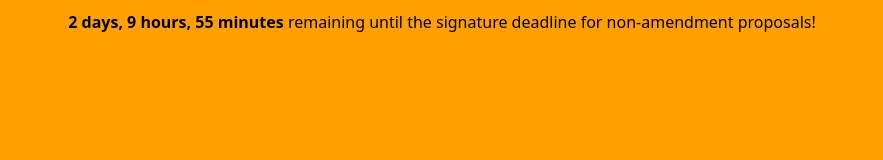
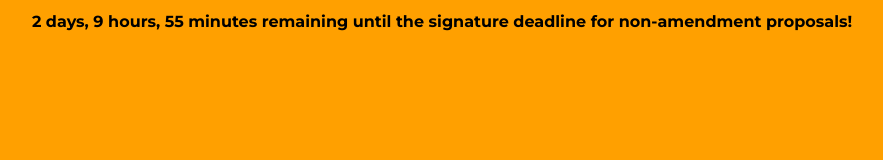
Before and after one commit to dsa-ntc/convention-countdown-banner, a plain HTML site: page index.html in a window 1280 px wide. Shown: the whole page, without its empty margins (198-1081 px from the left). Drawn offline with Linux system fonts and the light colour scheme.

Commit message:
Update index.html

```diff
--- a/index.html
+++ b/index.html
@@ -3,92 +3,198 @@
 <head>
     <meta charset="UTF-8">
     <meta name="viewport" content="width=device-width, initial-scale=1.0">
-    <title>Countdown Banner</title>
+    <title>countdown banner</title>
+    <link rel="preconnect" href="https://fonts.googleapis.com">
+    <link rel="preconnect" href="https://fonts.gstatic.com" crossorigin>
+    <link href="https://fonts.googleapis.com/css2?family=Montserrat:wght@700&display=swap" rel="stylesheet">
     <style>
         body {
             margin: 0;
             padding: 0;
-            font-family: system-ui, -apple-system, BlinkMacSystemFont, "Segoe UI", Roboto, Oxygen-Sans, Ubuntu, Cantarell, "Helvetica Neue", sans-serif;
-            background-color: #ffa000;
+            font-family: 'Montserrat', system-ui, -apple-system, BlinkMacSystemFont, "Segoe UI", Roboto, Oxygen-Sans, Ubuntu, Cantarell, "Helvetica Neue", sans-serif;
+            background-color: #ffa000; /* match currently existing buttons */
             color: #000000;
             display: flex;
             justify-content: center;
             align-items: center;
             height: 45px;
-            overflow: hidden;
+            overflow: hidden; /* prevents scrollbars if content slightly overflows */
             text-align: center;
-            box-sizing: border-box;
+            box-sizing: border-box; /* ensures padding doesn't add to height/width */
         }
 
         #countdown-container {
-            padding: 5px 15px;
+            padding: 5px 15px; /* add some padding around the text */
         }
 
         #countdown-text {
             font-size: 1em;
-            font-weight: 500;
-            line-height: 1.4;
+            font-weight: 700; /* set base font weight to 700 for montserrat */
+            line-height: 1.4;   /* adjust for vertical centering if needed */
         }
 
-        #countdown-text strong {
-            font-weight: 700;
-        }
+        /* strong tag will inherit font-weight: 700 from #countdown-text */
     </style>
 </head>
 <body>
     <div id="countdown-container">
-        <div id="countdown-text">Loading countdown...</div>
+        <div id="countdown-text">loading countdown...</div>
     </div>
 
     <script>
-        // hardcode the target date and text
-        const hardcodedTargetDateString = "2025-05-12T09:59:00.000Z";
-        const hardcodedEventText = "until the signature deadline for non-amendment proposals!";
+        const countdownElement = document.getElementById('countdown-text');
+        let interval; // declare interval variable
 
-        // get from URL parameters
-        // .html?targetDate=YYYY-MM-DDTHH:MM:SSZ&eventText=text
-        const urlParams = new URLSearchParams(window.location.search);
-        const targetDateFromURL = urlParams.get('targetDate');
-        const eventTextFromURL = urlParams.get('eventText');
+        // --- configuration: event stages ---
+        // dates should be in utc (iso 8601 format with 'z') for universal timing.
+        const eventStages = [
+            {
+                type: "countdown", // indicates this stage is a countdown
+                targetDateISO: "2025-05-12T09:59:00.000Z",
+                eventText: "until the signature deadline for non-amendment proposals!"
+            },
+            {
+                type: "countdown",
+                targetDateISO: "2025-06-30T09:59:00.000Z",
+                eventText: "until the signature deadline for amendments!"
+            },
+            {
+                type: "countdown",
+                targetDateISO: "2025-07-14T09:59:00.000Z",
+                eventText: "until Convention registration closes!"
+            },
+            {
+                type: "countdown",
+                targetDateISO: "2025-08-08T15:00:00.000Z", // updated time
+                eventText: "until the 2025 National Convention!"
+            },
+            {
+                type: "message", // indicates this stage displays a message
+                endDateISO: "2025-08-10T21:00:00.000Z", // when this message should stop showing
+                messageText: "The 2025 DSA National Convention is underway!"
+            },
+            {
+                type: "final_message", // a message that shows after all other stages
+                messageText: "The 2025 DSA National Convention has concluded!"
+            }
+        ];
 
-        // use URL parameters if provided, otherwise use hardcoded values
-        const targetDateString = targetDateFromURL || hardcodedTargetDateString;
-        const eventText = eventTextFromURL || hardcodedEventText;
+        let currentStageIndex = -1;
+        let currentStageConfig;
 
-        const countdownElement = document.getElementById('countdown-text');
+        function determineCurrentStage() {
+            const now = new Date().getTime();
+            currentStageIndex = -1; // reset
+            currentStageConfig = null;
 
-        const targetDate = new Date(targetDateString).getTime();
+            for (let i = 0; i < eventStages.length; i++) {
+                const stage = eventStages[i];
+                if (stage.type === "countdown") {
+                    const stageTargetTime = new Date(stage.targetDateISO).getTime();
+                    if (now < stageTargetTime) {
+                        currentStageIndex = i;
+                        currentStageConfig = stage;
+                        return true; // found an active countdown stage
+                    }
+                } else if (stage.type === "message") {
+                    const stageEndTime = new Date(stage.endDateISO).getTime();
+                    if (now < stageEndTime) {
+                        currentStageIndex = i;
+                        currentStageConfig = stage;
+                        return true; // found an active message stage
+                    }
+                } else if (stage.type === "final_message") {
+                    // this stage is selected if no other stages are active
+                    currentStageIndex = i;
+                    currentStageConfig = stage;
+                    return true;
+                }
+            }
+            return false; // should not happen if final_message is present
+        }
 
-        function updateCountdown() {
-            if (!targetDate || isNaN(targetDate)) {
-                countdownElement.textContent = "Error: Invalid target date configured.";
+
+        function updateDisplay() {
+            if (!currentStageConfig) {
+                countdownElement.textContent = "loading configuration..."; // should be brief
                 if (interval) clearInterval(interval);
                 return;
             }
 
             const now = new Date().getTime();
-            const distance = targetDate - now;
 
-            if (distance < 0) {
-                countdownElement.innerHTML = "The signature deadline has passed for non-amendment proposals!";
-                if (interval) clearInterval(interval);
-                return;
+            if (currentStageConfig.type === "countdown") {
+                const targetDate = new Date(currentStageConfig.targetDateISO).getTime();
+                const distance = targetDate - now;
+
+                if (distance < 0) {
+                    // current countdown ended, try to find the next stage
+                    if (determineCurrentStage()) {
+                        // a new stage was found, recursion will handle display via interval
+                        // or if the next stage is a message, display it immediately
+                        if (currentStageConfig.type === "message") {
+                             countdownElement.textContent = currentStageConfig.messageText;
+                             if (interval) clearInterval(interval); // stop countdown interval
+                             interval = setInterval(updateDisplay, 5000); // check message stage end periodically
+                        } else if (currentStageConfig.type === "final_message"){
+                             countdownElement.textContent = currentStageConfig.messageText;
+                             if (interval) clearInterval(interval);
+                        }
+                        // if next stage is another countdown, the interval will pick it up.
+                        // for immediate update: updateCountdownHtml(new_distance, new_text)
+                    } else {
+                        // this case should ideally be handled by the final_message stage
+                        countdownElement.textContent = "all events have concluded.";
+                        if (interval) clearInterval(interval);
+                    }
+                    return;
+                }
+                updateCountdownHtml(distance, currentStageConfig.eventText);
+
+            } else if (currentStageConfig.type === "message") {
+                const endDate = new Date(currentStageConfig.endDateISO).getTime();
+                if (now >= endDate) {
+                    // message stage ended, try to find the next stage (should be final_message)
+                    if (determineCurrentStage() && currentStageConfig.type === "final_message") {
+                        countdownElement.textContent = currentStageConfig.messageText;
+                    } else {
+                         countdownElement.textContent = "all events have concluded."; // fallback
+                    }
+                    if (interval) clearInterval(interval); // stop periodic check
+                } else {
+                    countdownElement.textContent = currentStageConfig.messageText;
+                }
+            } else if (currentStageConfig.type === "final_message") {
+                countdownElement.textContent = currentStageConfig.messageText;
+                if (interval) clearInterval(interval); // ensure no interval is running
             }
+        }
 
+        function updateCountdownHtml(distance, eventTextForDisplay) {
             const days = Math.floor(distance / (1000 * 60 * 60 * 24));
             const hours = Math.floor((distance % (1000 * 60 * 60 * 24)) / (1000 * 60 * 60));
             const minutes = Math.floor((distance % (1000 * 60 * 60)) / (1000 * 60));
-            // const seconds = Math.floor((distance % (1000 * 60)) / 1000); // Uncomment for seconds
 
-            countdownElement.innerHTML = `<strong>${days} days, ${hours} hours, ${minutes} minutes</strong> remaining ${eventText}`;
+            countdownElement.innerHTML = `<strong>${days} days, ${hours} hours, ${minutes} minutes</strong> remaining ${eventTextForDisplay}`;
         }
 
-        let interval; // Declare interval variable in a scope accessible to clearInterval
+        // --- initialization ---
+        if (determineCurrentStage()) {
+            if (interval) clearInterval(interval); // clear any previous interval
 
-        if (targetDate && !isNaN(targetDate) && targetDate > new Date().getTime()) {
-            interval = setInterval(updateCountdown, 60000); // Update every minute
+            if (currentStageConfig.type === "countdown") {
+                interval = setInterval(updateDisplay, 60000); // update countdown every minute
+            } else if (currentStageConfig.type === "message") {
+                // for message stages, we check less frequently, just to see if it has ended
+                interval = setInterval(updateDisplay, 5000); // check every 5 seconds
+            }
+            // no interval needed for final_message as it's static
+            updateDisplay(); // initial call to display immediately
+        } else {
+            // this case should ideally not be reached if a final_message stage exists
+            countdownElement.textContent = "all scheduled events have concluded.";
         }
-        updateCountdown(); // Initial call to display immediately
+
     </script>
 </body>
 </html>
```
